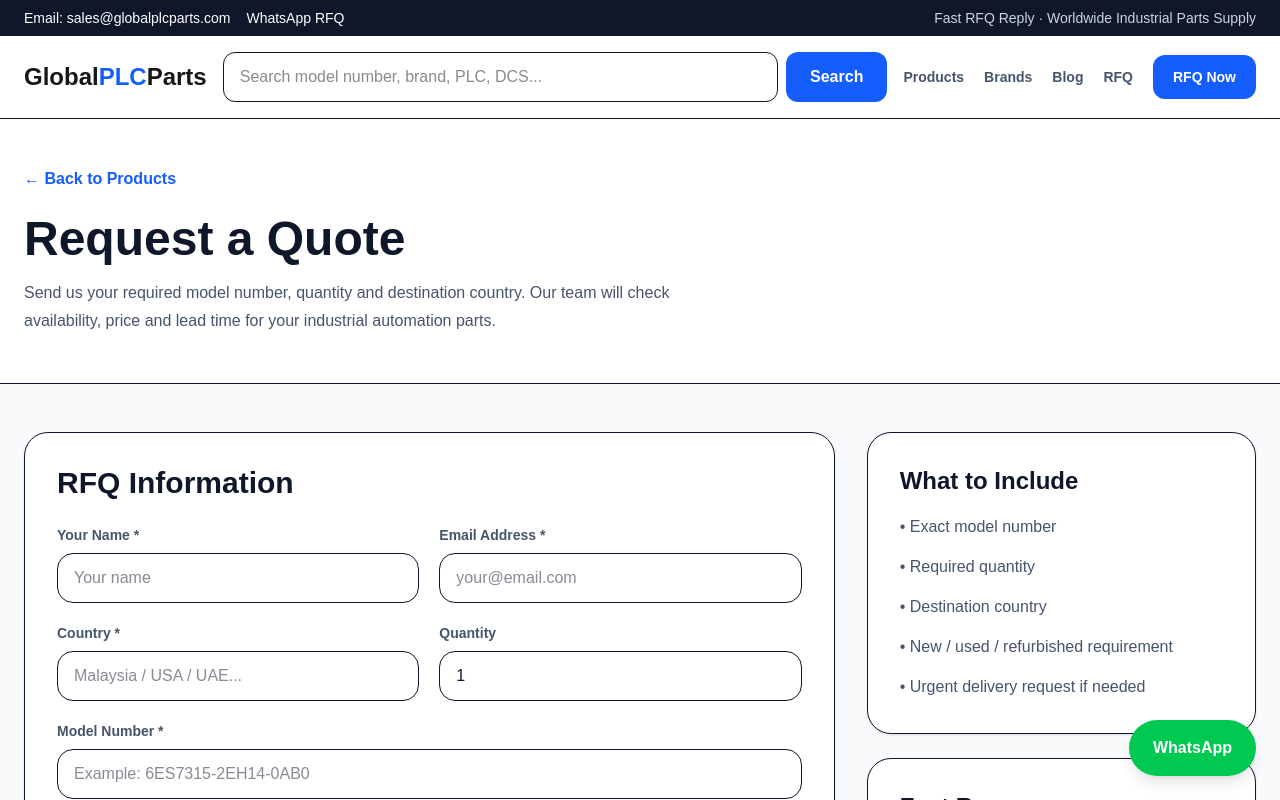
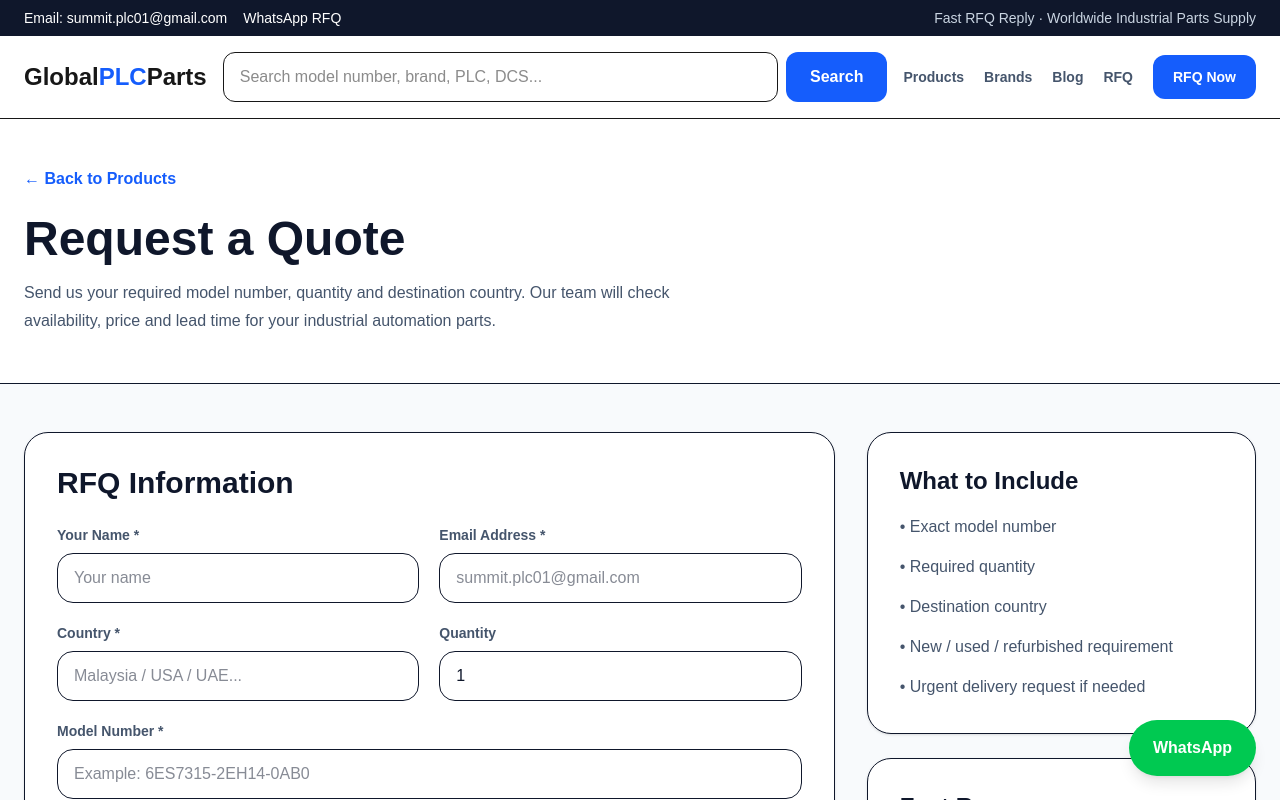
Before and after one commit to summitwang/globalplcparts, a Next.js app: page /request-quote in a window 1280 px wide. Shown: the top 800 px of the page. Built offline with nearby package versions, Linux system fonts and the light colour scheme.

Commit message:
Update contact information

```diff
--- a/app/layout.tsx
+++ b/app/layout.tsx
@@ -2,8 +2,8 @@
 import Link from "next/link";
 import "./globals.css";
 
-const email = "sales@globalplcparts.com";
-const whatsappNumber = "13774696836";
+const email = "summit.plc01@gmail.com";
+const whatsappNumber = "8613774696836";
 
 export const metadata: Metadata = {
   title: "GlobalPLCParts | Industrial Automation Parts Supplier",
@@ -76,8 +76,8 @@
               </Link>
 
               <Link href="/blog" className="hover:text-blue-600">
-  Blog
-</Link>
+                Blog
+              </Link>
 
               <Link href="/request-quote" className="hover:text-blue-600">
                 RFQ
--- a/app/request-quote/page.tsx
+++ b/app/request-quote/page.tsx
@@ -104,7 +104,7 @@
             <Input
               label="Email Address *"
               value={form.email}
-              placeholder="your@email.com"
+              placeholder="summit.plc01@gmail.com"
               onChange={(value) => updateField("email", value)}
             />
 
```
